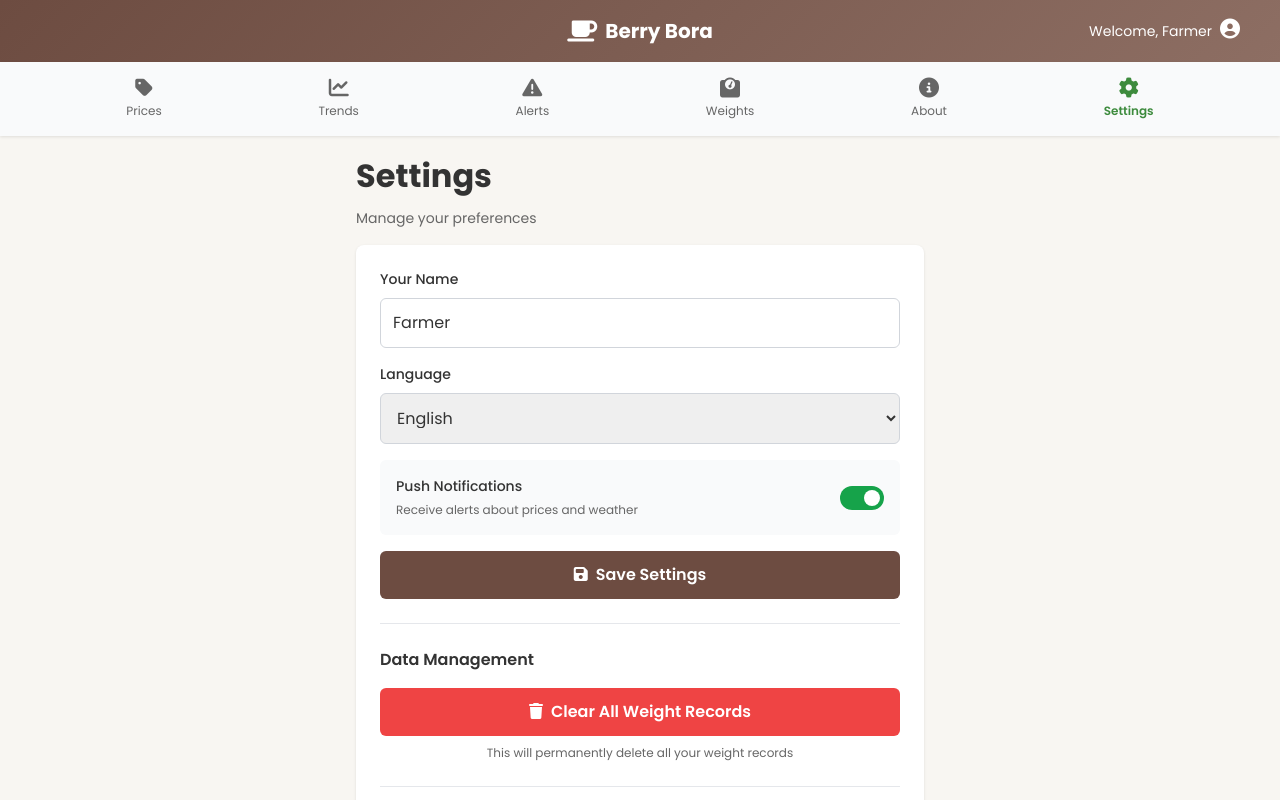
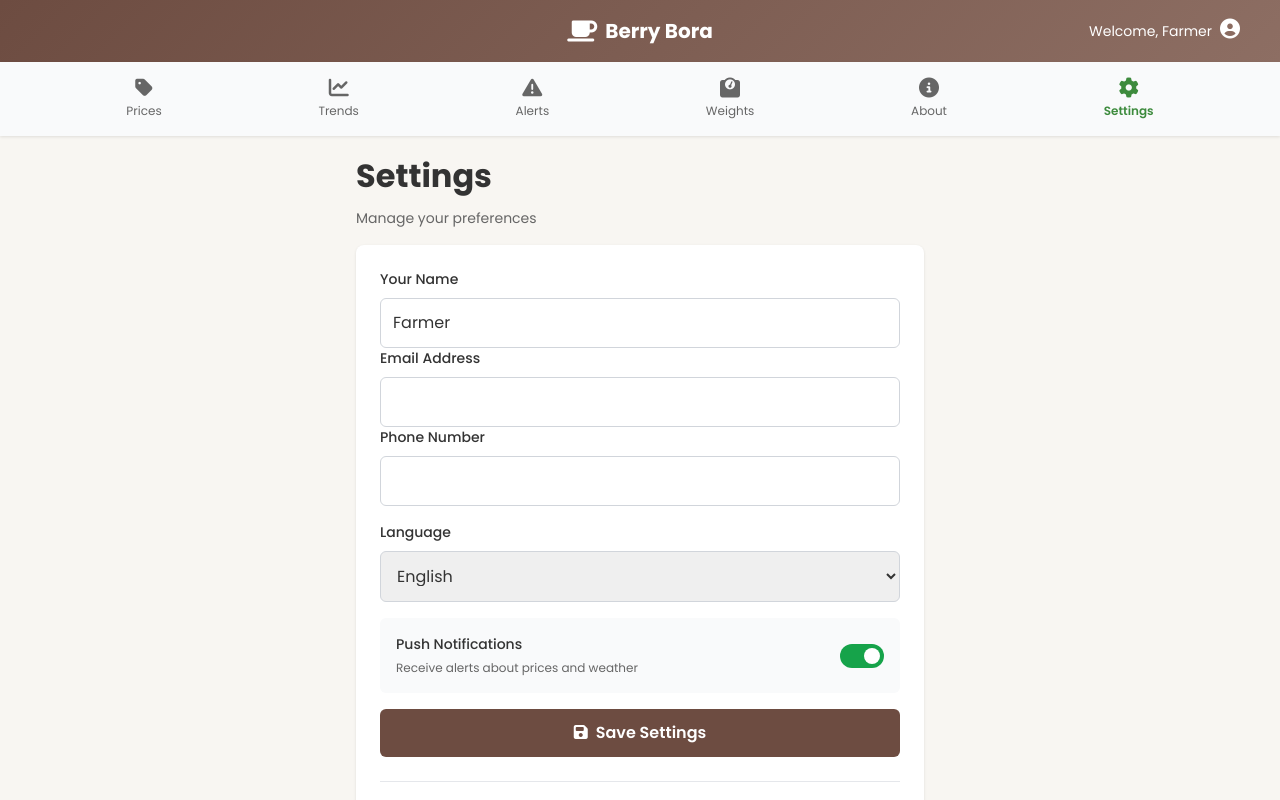
Before and after one commit to IanWachcode/Berry-Bora-Coffee-Hub, a React (Vite) app: page /settings in a window 1280 px wide. Shown: the top 800 px of the page. Built offline with nearby package versions, Linux system fonts and the light colour scheme; no server answers.

Commit message:
setting page fix commit

```diff
--- a/src/pages/Settings.jsx
+++ b/src/pages/Settings.jsx
@@ -47,6 +47,36 @@ const Settings = () => {
               type="text"
               value={tempName}
               onChange={(e) => setTempName(e.target.value)}
+              style={{
+                width: '100%',
+                padding: '0.75rem',
+                border: '1px solid #d1d5db',
+                borderRadius: '0.375rem',
+                fontSize: '1rem'
+              }}
+            />
+            <label style={{ display: 'block', fontSize: '0.875rem', fontWeight: '500', marginBottom: '0.5rem' }}>
+              Email Address
+            </label>
+            <input
+              type="email"
+              value={settings.email || ''}
+              onChange={(e) => updateSettings({ email: e.target.value })}
+              style={{
+                width: '100%',
+                padding: '0.75rem',
+                border: '1px solid #d1d5db',
+                borderRadius: '0.375rem',
+                fontSize: '1rem'
+              }}
+            />
+            <label style={{ display: 'block', fontSize: '0.875rem', fontWeight: '500', marginBottom: '0.5rem' }}>
+              Phone Number
+            </label>
+            <input
+              type="Number"
+              value={settings.phone || ''}
+              onChange={(e) => updateSettings({ phone: e.target.value })}
               style={{
                 width: '100%',
                 padding: '0.75rem',
```
